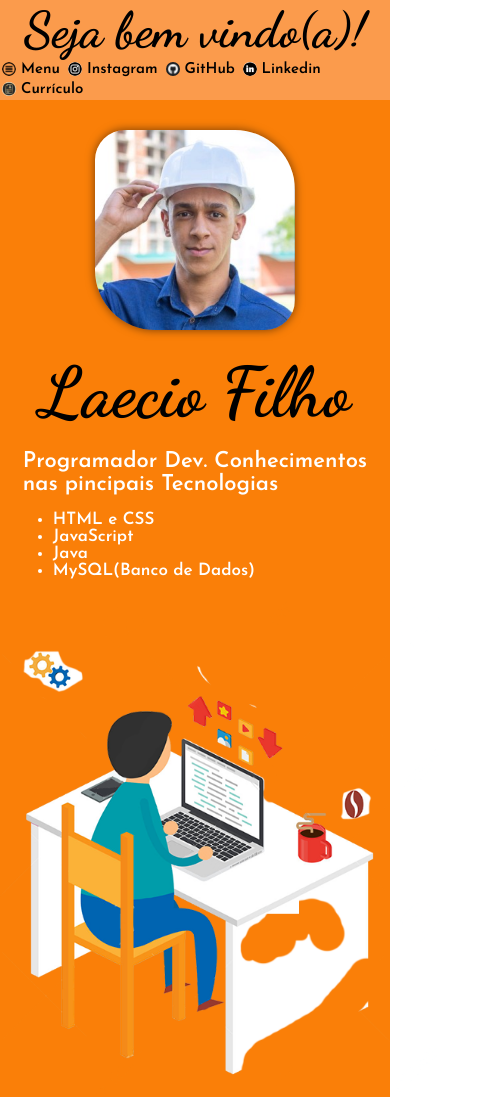
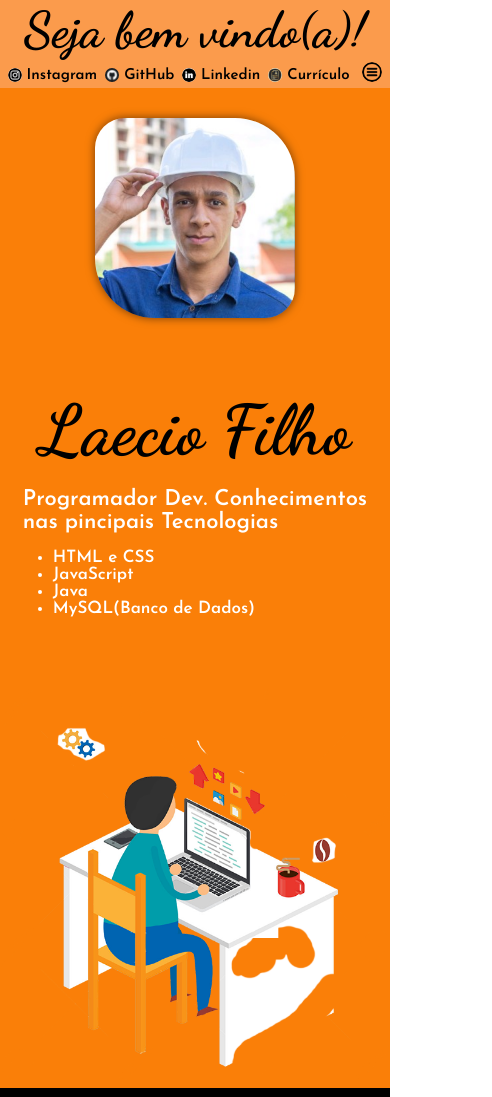
Before and after one commit to LaecioFillho/Site-Laecio-2.0, a plain HTML site: page Codigo/index.html in a window 390 px wide. Shown: the top 1097 px of the page, 492 px wide, since content can reach past the window. Drawn offline with Linux system fonts and the light colour scheme.

Commit message:
Versão 0.0.8

```diff
--- a/Codigo/index.html
+++ b/Codigo/index.html
@@ -15,16 +15,16 @@
         <h1>Seja bem vindo(a)!</h1>
         <nav>
             <ul>
-                <li><img class="img-icone-menu" src="Imagens/iconeMenu2.png" alt="ícone menu"> <a href="#">Menu
-                    <ul class="menu">
-                        <li>sobre mim</li>
-                        <li>Projetos</li>
-                    </ul>
-                </a></li>
                 <li><img src="Imagens/Instagram.png" alt="ícone"><a href="https://instagram.com/laeciofillho?igshid=OGQ5ZDc2ODk2ZA==" rel="external" target="_blank">Instagram</a></li>
                 <li><img src="Imagens/GitHub.png" alt="ícone"><a href="https://github.com/LaecioFillho" rel="external" target="_blank">GitHub</a></li>
                 <li><img src="Imagens/Linkedin.png" alt="ícone"><a href="https://www.linkedin.com/in/laeciofillho" rel="external" target="_blank">Linkedin</a></li>
                 <li><img src="Imagens/Curriculo.jpg" alt="ícone"><a href="Currículo/Currículo Francisco Laecio.pdf" download="CurriculoLaecio.pdf" rel="external" target="_blank">Currículo</a></li>
+                <li><a href="#"> <img class="img-icone-menu" src="Imagens/iconeMenu2.png" alt="ícone menu"> </li>
+                    <ul>
+                        <li class="menu">sobre mim</li>
+                        <li class="menu">Projetos</li>
+                    </ul>
+                    </a>
             </ul>
         </nav>
     </header>
--- a/Codigo/media.css
+++ b/Codigo/media.css
@@ -1,4 +1,9 @@
 @media screen and (max-width: 820px){
+
+    *{
+        margin: 0px;
+        padding: 0px;
+    }
 
 
     /*Cabecalho*/
@@ -22,6 +27,12 @@
         height: 14px;
     }
 
+    .img-icone-menu{
+        height: 20px;
+    }
+
+    /*Corpo parte 1*/
+
     .apresentação h1{
         font-size: 70px;
     }
@@ -31,12 +42,11 @@
     }
 
     .imagem-fundo{
-        height: 500px;
+        height: 400px;
+        margin-top: 0px;
         margin-left: 50px;
         margin-right: 50px;
     }
-
-    /*Corpo parte 1*/
 
     .apresentação{
         flex-direction: column;
--- a/Codigo/style.css
+++ b/Codigo/style.css
@@ -28,8 +28,9 @@ header li{
     font-family: 'Josefin Sans', sans-serif;
     display: inline-flex;
     justify-content: center;
-    margin-right: 30px;
-    margin-left: 10px;
+    align-items: center;
+    margin-right: 20px;
+    margin-left: 0px;
     font-size: 22px;
     font-weight: 600;
 }
@@ -38,6 +39,11 @@ header ul img{
     height: 20px;
     border-radius: 50% ;
     cursor: pointer;
+}
+
+.img-icone-menu{
+    height: 25px;
+    margin: 0px;
 }
 
 .menu{
```
